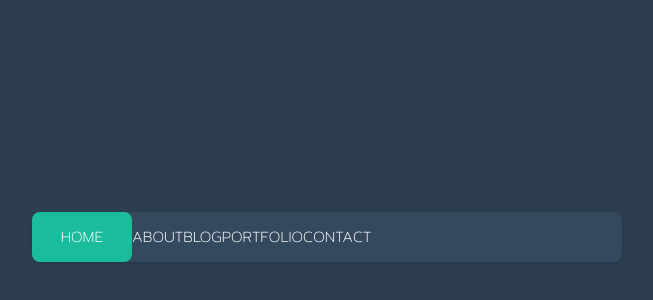
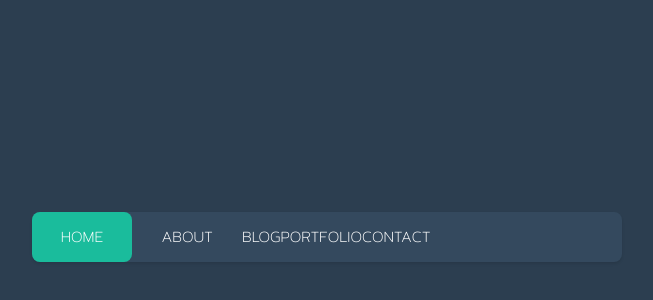
Before and after one commit to mTy8421/Animation-Menu-bar, a plain HTML site: page index.html in a window 1280 px wide. Shown: the part 58-358 px from the top of the page, without its empty margins (313-966 px from the left). Drawn offline with Linux system fonts and the light colour scheme.

Commit message:
update navbar

```diff
--- a/style/style.css
+++ b/style/style.css
@@ -46,3 +46,7 @@ nav .start-home, a:nth-child(1):hover~.animation{
     width: 100px;
     left: 0;
 }
+
+nav a:nth-child(2){
+    width: 110px;
+}
```
